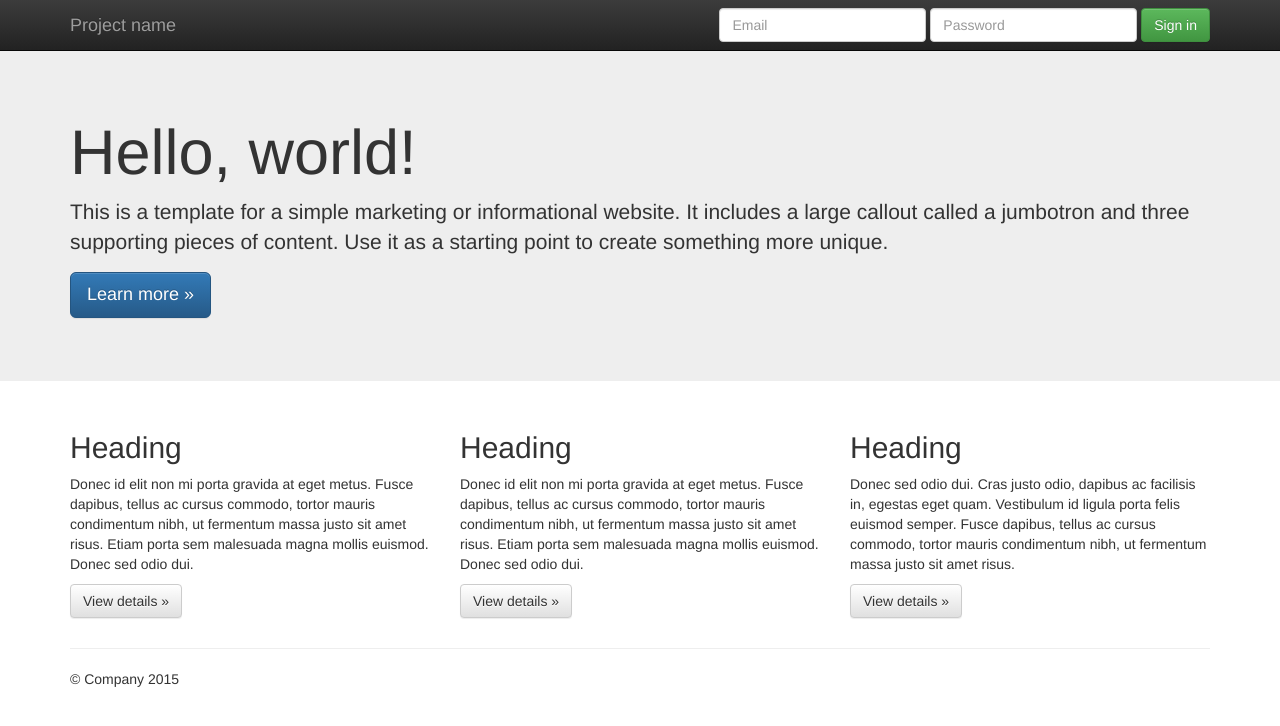
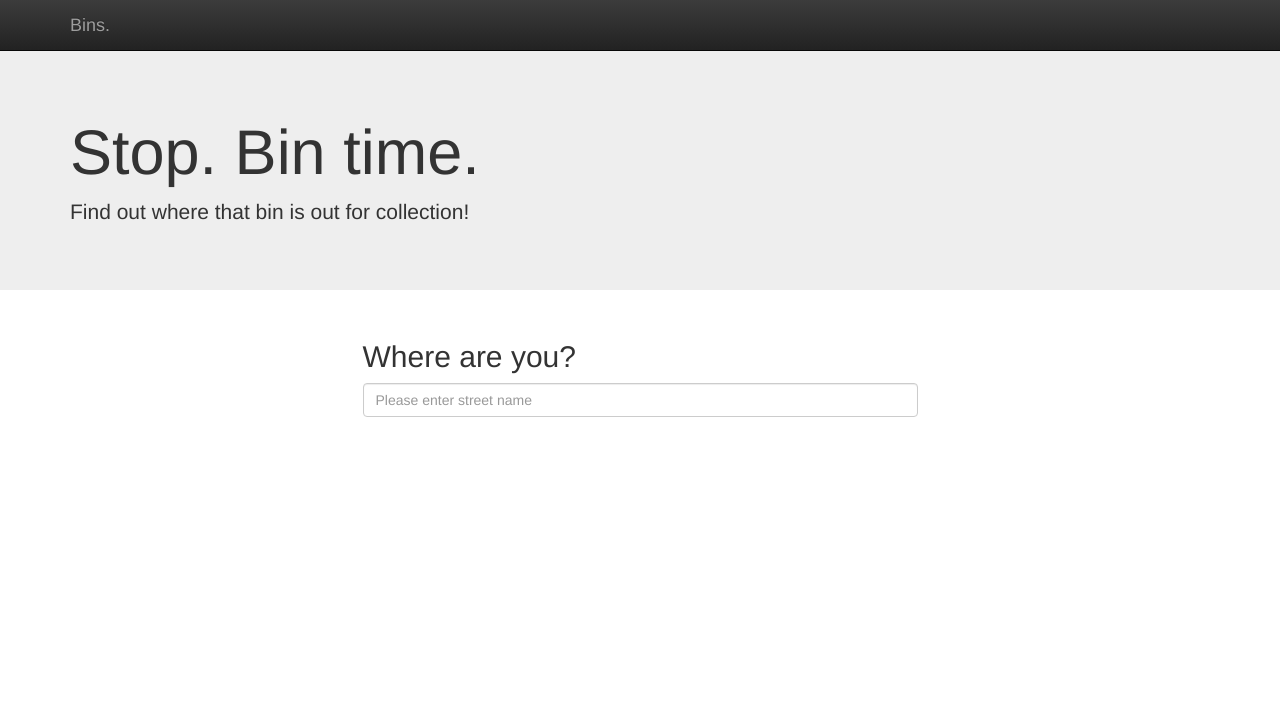
Before and after one commit to eronisko/bin-info-app, a plain HTML site: page index.html in a window 1280 px wide. Drawn offline with nearby package versions, Linux system fonts and the light colour scheme.

Commit message:
Adjusted index page

```diff
--- a/index.html
+++ b/index.html
@@ -6,7 +6,7 @@
     <head>
         <meta charset="utf-8">
         <meta http-equiv="X-UA-Compatible" content="IE=edge,chrome=1">
-        <title></title>
+        <title>Bins.</title>
         <meta name="description" content="">
         <meta name="viewport" content="width=device-width, initial-scale=1">
         <link rel="apple-touch-icon" href="apple-touch-icon.png">
@@ -36,18 +36,9 @@
             <span class="icon-bar"></span>
             <span class="icon-bar"></span>
           </button>
-          <a class="navbar-brand" href="#">Project name</a>
+          <a class="navbar-brand" href="#">Bins.</a>
         </div>
         <div id="navbar" class="navbar-collapse collapse">
-          <form class="navbar-form navbar-right" role="form">
-            <div class="form-group">
-              <input type="text" placeholder="Email" class="form-control">
-            </div>
-            <div class="form-group">
-              <input type="password" placeholder="Password" class="form-control">
-            </div>
-            <button type="submit" class="btn btn-success">Sign in</button>
-          </form>
         </div><!--/.navbar-collapse -->
       </div>
     </nav>
@@ -55,37 +46,19 @@
     <!-- Main jumbotron for a primary marketing message or call to action -->
     <div class="jumbotron">
       <div class="container">
-        <h1>Hello, world!</h1>
-        <p>This is a template for a simple marketing or informational website. It includes a large callout called a jumbotron and three supporting pieces of content. Use it as a starting point to create something more unique.</p>
-        <p><a class="btn btn-primary btn-lg" href="#" role="button">Learn more &raquo;</a></p>
+        <h1>Stop. Bin time.</h1>
+        <p>Find out where that bin is out for collection!</p>
       </div>
     </div>
 
     <div class="container">
       <!-- Example row of columns -->
       <div class="row">
-        <div class="col-md-4">
-          <h2>Heading</h2>
-          <p>Donec id elit non mi porta gravida at eget metus. Fusce dapibus, tellus ac cursus commodo, tortor mauris condimentum nibh, ut fermentum massa justo sit amet risus. Etiam porta sem malesuada magna mollis euismod. Donec sed odio dui. </p>
-          <p><a class="btn btn-default" href="#" role="button">View details &raquo;</a></p>
-        </div>
-        <div class="col-md-4">
-          <h2>Heading</h2>
-          <p>Donec id elit non mi porta gravida at eget metus. Fusce dapibus, tellus ac cursus commodo, tortor mauris condimentum nibh, ut fermentum massa justo sit amet risus. Etiam porta sem malesuada magna mollis euismod. Donec sed odio dui. </p>
-          <p><a class="btn btn-default" href="#" role="button">View details &raquo;</a></p>
-       </div>
-        <div class="col-md-4">
-          <h2>Heading</h2>
-          <p>Donec sed odio dui. Cras justo odio, dapibus ac facilisis in, egestas eget quam. Vestibulum id ligula porta felis euismod semper. Fusce dapibus, tellus ac cursus commodo, tortor mauris condimentum nibh, ut fermentum massa justo sit amet risus.</p>
-          <p><a class="btn btn-default" href="#" role="button">View details &raquo;</a></p>
+        <div class="col-xs-12 col-md-offset-3 col-md-6 col-centered">
+          <h2>Where are you?</h2>
+          <input type="search" class="form-control" placeholder="Please enter street name">
         </div>
       </div>
-
-      <hr>
-
-      <footer>
-        <p>&copy; Company 2015</p>
-      </footer>
     </div> <!-- /container -->        <script src="//ajax.googleapis.com/ajax/libs/jquery/1.11.2/jquery.min.js"></script>
         <script>window.jQuery || document.write('<script src="js/vendor/jquery-1.11.2.min.js"><\/script>')</script>
 
```
